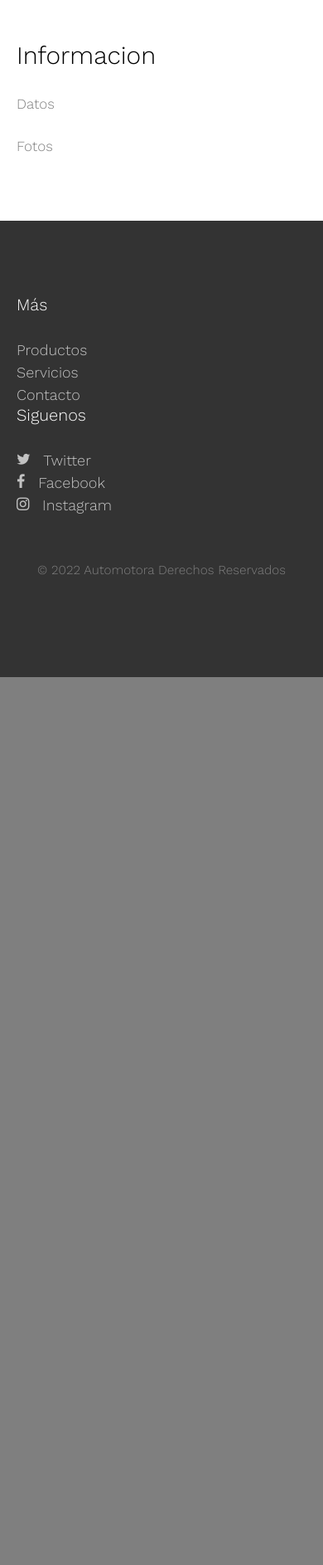
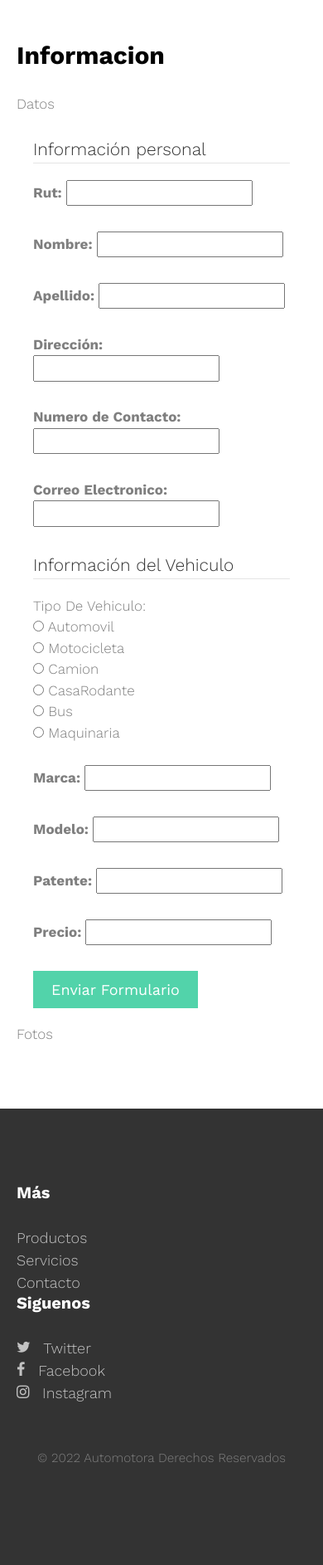
Before and after one commit to b3divere/T1--seaccion-2---pagina-venta-de-autos, a PHP site: page /inscripcion.html in a window 390 px wide. Shown: the part 807-2693 px from the top of the page at 83% size. Before the commit the page ends 1623 px from the top, so only its background shows below. Run offline with PHP 8.4, Linux system fonts and the light colour scheme; some libraries are stand-ins or nearby versions; some web fonts are replaced.

Commit message:
Actualizacion Pagina Automotora

```diff
--- a/contacto.html
+++ b/contacto.html
@@ -59,7 +59,7 @@
 			</div>
 		</header>
 
-		<div class="fh5co-hero" style="background-image: url(images/hero_3.jpg);" data-stellar-background-ratio="0.5">
+		<div class="fh5co-hero" style="background-image: url(images/contacto.jpg);" data-stellar-background-ratio="0.5">
 			<div class="overlay"></div>
 			<div class="container">
 				<div class="row">
--- a/css/style.css
+++ b/css/style.css
@@ -48,7 +48,7 @@ p {
 h1, h2, h3, h4, h5, h6 {
   color: #000;
   font-family: "Work Sans", Arial, sans-serif;
-  font-weight: 300;
+  font-weight: 800;
   margin: 0 0 30px 0;
 }
 
@@ -215,7 +215,7 @@ h1, h2, h3, h4, h5, h6 {
 }
 .fh5co-hero .fh5co-intro h1, .fh5co-parallax .fh5co-intro h1 {
   color: #fff;
-  font-size: 70px;
+  font-size: 80px;
   font-weight: 300;
   margin-bottom: 10px;
 }
--- a/index.html
+++ b/index.html
@@ -63,7 +63,7 @@
 			</div>
 		</header>
 
-		<div class="fh5co-hero" style="background-image: url(images/autoportada.jpg);" data-stellar-background-ratio="0.5">
+		<div class="fh5co-hero" style="background-image: url(images/autoportada2.jpg);" data-stellar-background-ratio="0.5">
 			<div class="overlay"></div>
 			<div class="container">
 				<div class="row">
@@ -86,7 +86,7 @@
 						 </p>
 					</div>
 					<div class="col-md-7">
-						<img src="images/quiensomos.jpg" class="img-responsive">
+						<img src="images/quiensomos.jpg" width="500" height="500" class="img-responsive">
 					</div>
 				</div>
 			</div>
--- a/inscripcion.html
+++ b/inscripcion.html
@@ -63,13 +63,13 @@
 			</div>
 		</header>
 
-		<div class="fh5co-hero" style="background-image: url(images/hero_4.jpg);" data-stellar-background-ratio="0.5">
+		<div class="fh5co-hero" style="background-image: url(images/hero_2.jpg);" data-stellar-background-ratio="0.5">
 			<div class="overlay"></div>
 			<div class="container">
 				<div class="row">
 					<div class="col-md-8 col-md-offset-2 col-sm-12 col-sm-offset-0 col-xs-12 col-xs-offset-0 text-center fh5co-table">
 						<div class="fh5co-intro fh5co-table-cell">
-							<h1 class="text-center">Incribe tu Vehiculo</h1>
+							<h1 class="text-center">Inscribe tu Vehiculo</h1>
 							<p>Aqui puedes poner a la venta tu automovil, con sencillos pasos</p>
 						</div>
 					</div>
@@ -91,7 +91,50 @@
 					</div>
 					<div class="col-md-6">
 						<p>Datos</p>
+						<div class="col-md-6">
 
+				<form action="../../form-result.php" target="_blank">
+
+  				<fieldset>
+
+   				 <legend>Información personal</legend>
+
+   					 <p><label>Rut: <input type="text" name="rut"></label></p>
+   					 <p><label>Nombre: <input type="text" name="nombre"></label></p>
+   					 <p><label>Apellido: <input type="text" name="apellido"></label></p>
+   					 <p><label>Dirección: <input type="text" name="direccion"></label></p>
+   					 <p><label>Numero de Contacto: <input type="text" name="ncontacto"></label></p>
+					 <p><label>Correo Electronico: <input type="text" name="correo"></label></p>
+  				</fieldset>
+
+ 				<fieldset>
+
+    			<legend>Información del Vehiculo</legend>
+
+					  <p>
+					    Tipo De Vehiculo:<br>
+
+					    <input type="radio" name="Vehiculo" value="Automovil"> Automovil <br>
+					    <input type="radio" name="Vehiculo" value="Motocicleta"> Motocicleta <br>
+					    <input type="radio" name="Vehiculo" value="Camion"> Camion <br>
+					    <input type="radio" name="Vehiculo" value="CasaRodante"> CasaRodante <br>
+					    <input type="radio" name="Vehiculo" value="Bus"> Bus <br>
+					    <input type="radio" name="Vehiculo" value="Maquinaria"> Maquinaria <br>
+					  </p>
+					 <p><label>Marca: <input type="text" name="marca"></label></p>
+					 <p><label>Modelo: <input type="text" name="modelo"></label></p>
+   					 <p><label>Patente: <input type="text" name="patente"></label></p>
+   					 <p><label>Precio: <input type="text" name="precio"></label></p>
+
+ 				 </fieldset>
+
+				  <div class="form-group">
+					<input type="submit" value="Enviar Formulario" class="btn btn-primary btn-md">
+				</div>
+
+				</form>
+
+						</div>
 					</div>
 					<div class="col-md-6">
 						<p>Fotos</p>
--- a/vehiculos.html
+++ b/vehiculos.html
@@ -59,14 +59,13 @@
 			</div>
 		</header>
 
-		<div class="fh5co-hero" style="background-image: url(images/hero_2.jpg);" data-stellar-background-ratio="0.5">
+		<div class="fh5co-hero" style="background-image: url(images/auto1.jpeg);" data-stellar-background-ratio="0.5">
 			<div class="overlay"></div>
 			<div class="container">
 				<div class="row">
 					<div class="col-md-8 col-md-offset-2 col-sm-12 col-sm-offset-0 col-xs-12 col-xs-offset-0 text-center fh5co-table">
 						<div class="fh5co-intro fh5co-table-cell">
-							<h1 class="text-center"></h1>
-
+							<h1 class="text-center">Buscador de Vehiculos</h1>
 						</div>
 					</div>
 				</div>
```
Also changed, not shown: images/auto1.jpeg (added), images/autoportada2.jpg (added), images/contacto.jpg (added).
